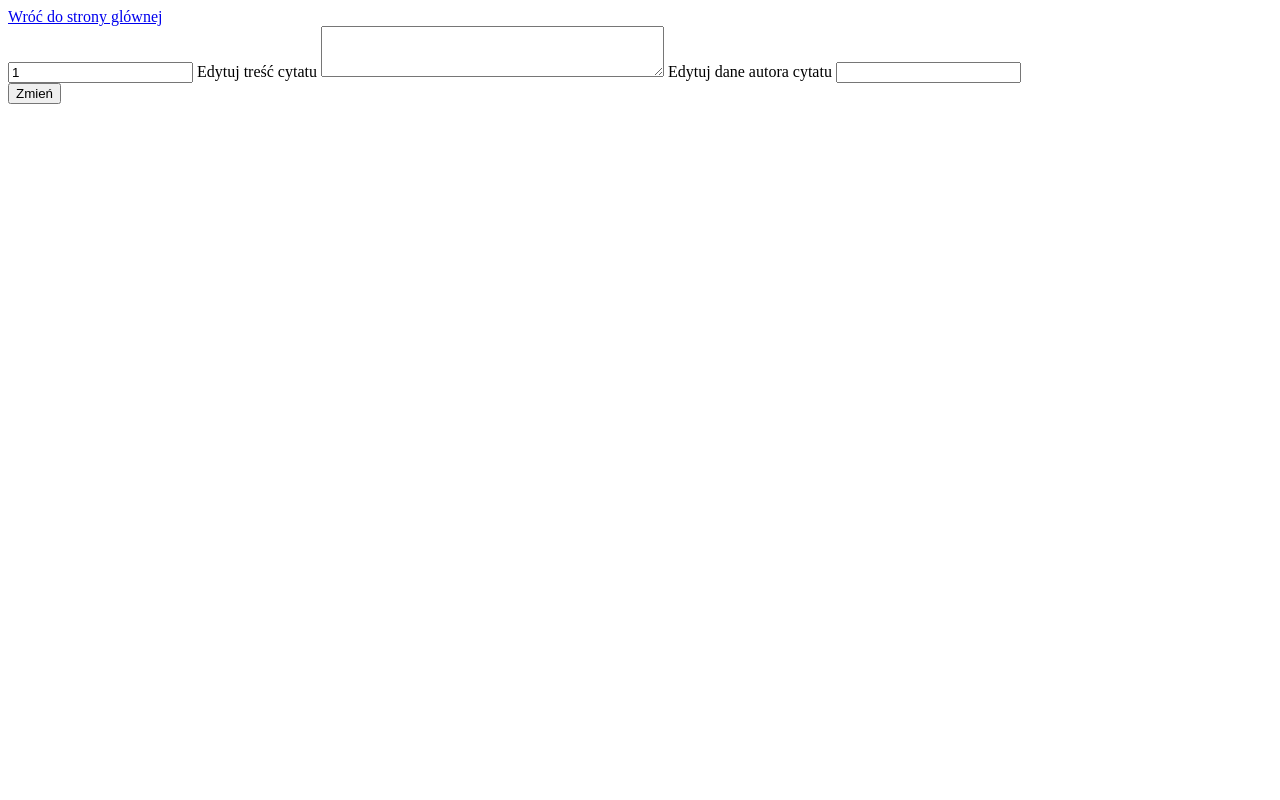
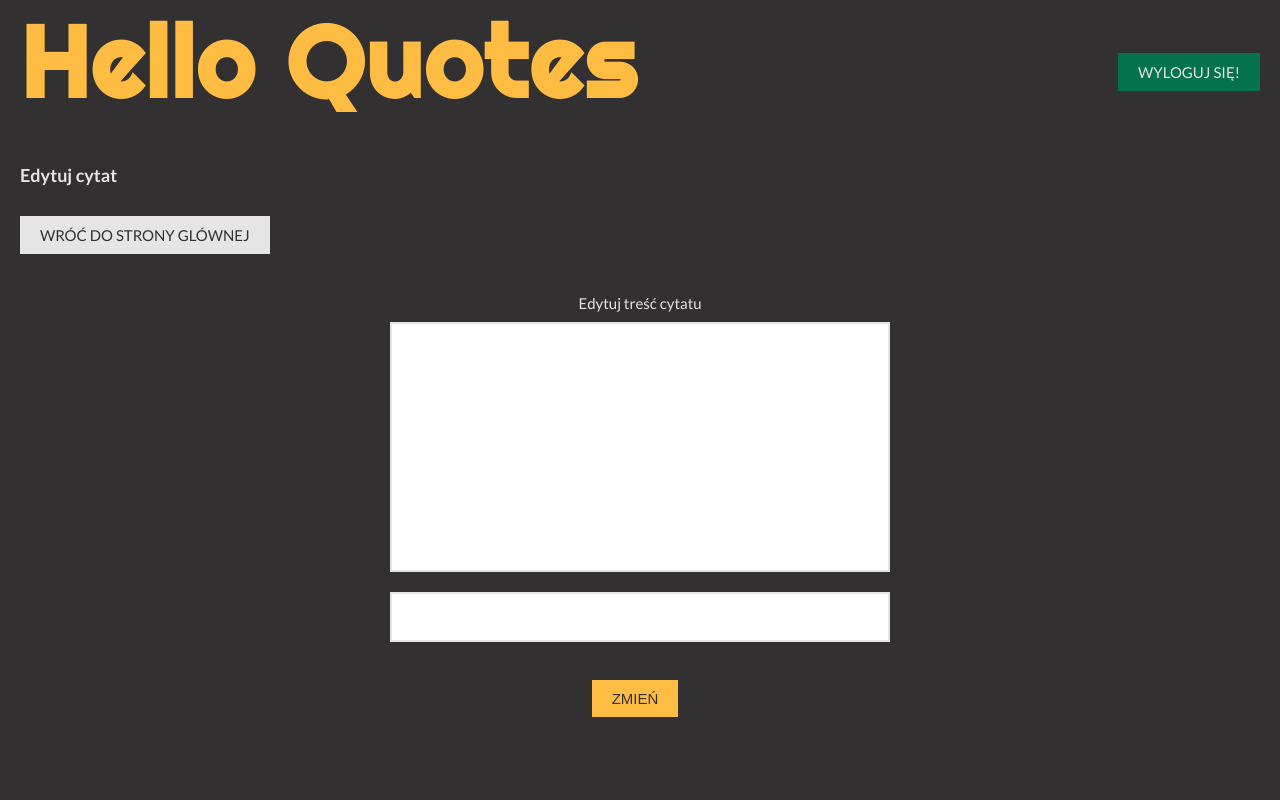
Before and after one commit to undstory/Quotes-, a PHP site: page /editQuote.php?id=1 in a window 1280 px wide. Run offline with PHP 8.4, Linux system fonts and the light colour scheme; data that the repository does not hold is empty; some libraries are stand-ins or nearby versions.

Commit message:
edited.php added

```diff
--- a/connect.php
+++ b/connect.php
@@ -5,5 +5,10 @@ $db_user = "root";
 $db_password="kamazajawka";
 $db_name = "quotes";
 
+// $host = "mysql.cba.pl";
+// $db_user = "undstory";
+// $db_password="Undrulek15";
+// $db_name = "undstory";
+
 
 ?>
--- a/editQuote.php
+++ b/editQuote.php
@@ -14,12 +14,6 @@ require_once "connect.php";
         $editedAuthor= $quote['author'];
       }
 
-
-
-
-
-
-
 ?>
 
 <!DOCTYPE html>
@@ -28,8 +22,17 @@ require_once "connect.php";
     <meta charset="UTF-8">
     <meta http-equiv="X-UA-Compatible" content="IE=edge">
     <meta name="viewport" content="width=device-width, initial-scale=1.0">
-    <title>Edycja cytatu</title>
-
+    <link rel="preconnect" href="https://fonts.googleapis.com">
+<link rel="preconnect" href="https://fonts.gstatic.com" crossorigin>
+<link rel="preconnect" href="https://fonts.googleapis.com">
+<link rel="preconnect" href="https://fonts.gstatic.com" crossorigin>
+<link href="https://fonts.googleapis.com/css2?family=Lato:wght@400;700&family=Righteous&display=swap" rel="stylesheet">
+<script
+      src="https://kit.fontawesome.com/220bbdbf50.js"
+      crossorigin="anonymous"
+    ></script>
+<link rel="stylesheet" href="styles/css/style.css">
+    <title>Quotes</title>
     <style>
         .error {
             color: red;
@@ -39,28 +42,45 @@ require_once "connect.php";
     </style>
 </head>
 <body>
+<div class="quotes__container">
+<main class="container">
+    <nav class="quotes__nav">
+        <h2 class="intro__title">Hello Quotes</a></h2>
+        <span>
+            <?php
+
+            echo "<a href='logout.php' class='quotes__logout'>Wyloguj się!</a>";
+        ?>
+        </span>
+    </nav>
+    <h3 class="quotes__subtitle">Edytuj cytat</h3>
+
 <div class="insert__quote">
-<a href="quotes.php">Wróć do strony glównej</a>
-    <form  action="edited.php" method="post">
-    <input type="text" name="id" value="<?php echo $id; ?>" />
+<ul class="quotes__btns">
+        <li><a class="quotes__link" href="quotes.php">Wróć do strony glównej</a></li>
+    </ul>
+
+    <form  class="add__form" action="edited.php" method="post">
+    <input type="hidden" name="id" value="<?php echo $id; ?>" />
 
     <label for="new__quote--text">Edytuj treść cytatu</label>
-    <textarea id="new__quote--text" name="new__quote--text" rows="3" cols="40"
+    <textarea class="add__textarea" id="new__quote--text" name="new__quote--text" rows="10"
 >
 <?php echo $editedQuote; ?>
     </textarea>
 
 
-    <label for="new__quote--author">Edytuj dane autora cytatu</label>
 
-    <input id="new__quote--author" name="new__quote--author"
+    <input class="add__input" id="new__quote--author" name="new__quote--author"
 value="<?php echo $editedAuthor; ?>"
     />
 
     <br />
-    <input type="submit" value="Zmień" />
+    <input class="add__button" type="submit" value="Zmień" />
     </form>
 </div>
+    </main>
+    </div>
 </body>
 </html>
 <!--
```
